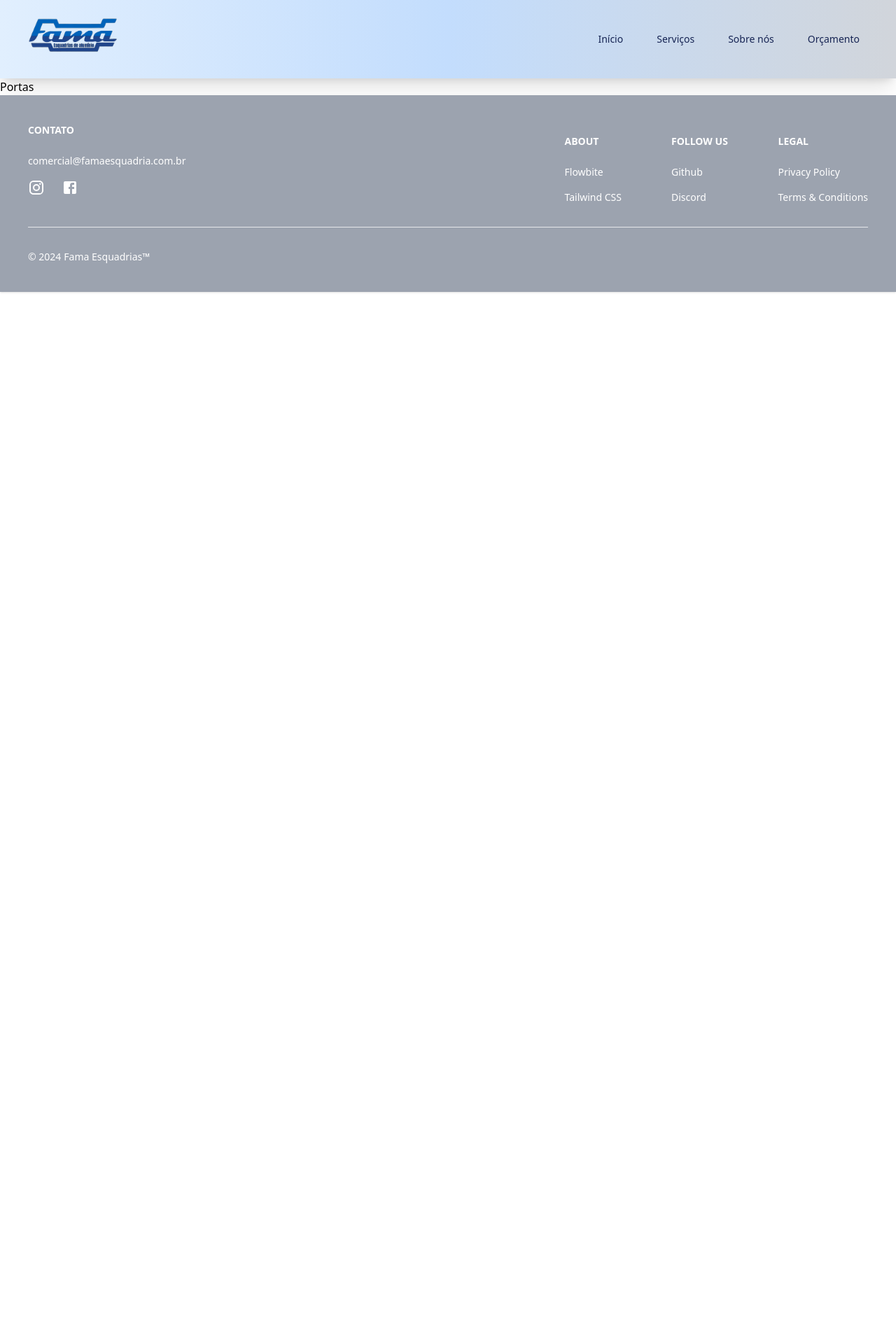
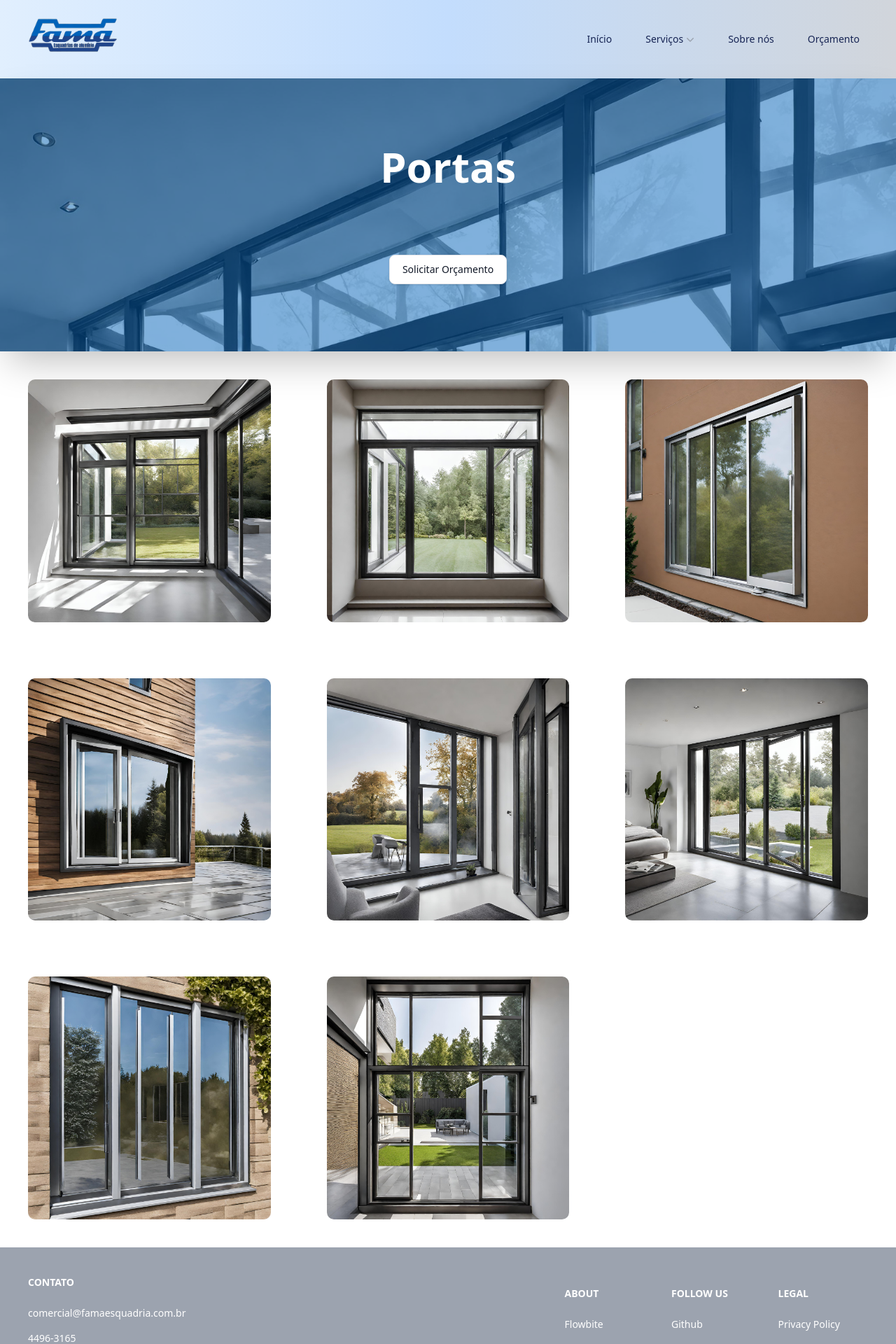
Before and after one commit to ViniciusRotondo/famaesquadrias, a React (Vite) app in the folder famaesquadria/: page /famaesquadrias/portas in a window 1280 px wide. Shown: the top 1920 px of the page at 70% size. Before the commit the page ends 800 px from the top, so only its background shows below. Built offline with nearby package versions, Linux system fonts and the light colour scheme.

Commit message:
Ajustes de responsividade

```diff
--- /dev/null
+++ b/famaesquadria/src/components/Dropbutton/index.jsx
@@ -0,0 +1,100 @@
+import { Fragment } from 'react'
+import { Menu, Transition } from '@headlessui/react'
+import { ChevronDownIcon } from '@heroicons/react/20/solid'
+
+function classNames(...classes) {
+  return classes.filter(Boolean).join(' ')
+}
+
+export default function DropButton() {
+  return (
+    <Menu as="div" className="relative inline-block text-left">
+      <div>
+        <Menu.Button className="inline-flex text-blue-950 hover:text-blue-400 hover:bg-white px-3 py-2 rounded-md text-sm font-medium transition duration-500 ease-in-out">
+          Serviços
+          <ChevronDownIcon className="-mr-1 h-5 w-5 text-gray-400" aria-hidden="true" />
+        </Menu.Button>
+      </div>
+
+      <Transition
+        as={Fragment}
+        enter="transition ease-out duration-100"
+        enterFrom="transform opacity-0 scale-95"
+        enterTo="transform opacity-100 scale-100"
+        leave="transition ease-in duration-75"
+        leaveFrom="transform opacity-100 scale-100"
+        leaveTo="transform opacity-0 scale-95"
+      >
+        <Menu.Items className="absolute right-0 z-10 mt-2 w-56 origin-top-right rounded-md bg-white shadow-lg ring-1 ring-black ring-opacity-5 focus:outline-none">
+          <div className="py-1">
+            <Menu.Item>
+              {({ active }) => (
+                <a
+                  href="/famaesquadrias/janelas"
+                  className={classNames(
+                    active ? 'bg-gray-100 text-gray-900' : 'text-gray-700',
+                    'block px-4 py-2 text-sm'
+                  )}
+                >
+                  Janelas
+                </a>
+              )}
+            </Menu.Item>
+            <Menu.Item>
+              {({ active }) => (
+                <a
+                  href="/famaesquadrias/portas"
+                  className={classNames(
+                    active ? 'bg-gray-100 text-gray-900' : 'text-gray-700',
+                    'block px-4 py-2 text-sm'
+                  )}
+                >
+                  Portas
+                </a>
+              )}
+            </Menu.Item>
+            <Menu.Item>
+              {({ active }) => (
+                <a
+                  href="/famaesquadrias/guarda-corpos"
+                  className={classNames(
+                    active ? 'bg-gray-100 text-gray-900' : 'text-gray-700',
+                    'block px-4 py-2 text-sm'
+                  )}
+                >
+                  Guarda-Corpos
+                </a>
+              )}
+            </Menu.Item>
+              <Menu.Item>
+                {({ active }) => (
+                    <a
+                    href="/famaesquadrias/portoes"
+                    className={classNames(
+                    active ? 'bg-gray-100 text-gray-900' : 'text-gray-700',
+                    'block px-4 py-2 text-sm'
+                    )}
+                    >
+                    Portões
+                  </a>
+                )}
+              </Menu.Item>
+              <Menu.Item>
+                {({ active }) => (
+                    <a
+                  href="/famaesquadrias/espelhos"
+                  className={classNames(
+                    active ? 'bg-gray-100 text-gray-900' : 'text-gray-700',
+                    'block px-4 py-2 text-sm'
+                  )}
+                    >
+                    Espelhos
+                  </a>
+                )}
+              </Menu.Item>
+          </div>
+        </Menu.Items>
+      </Transition>
+    </Menu>
+  )
+}
--- a/famaesquadria/src/components/FooterFama/index.jsx
+++ b/famaesquadria/src/components/FooterFama/index.jsx
@@ -11,6 +11,8 @@ const FooterFama = () => {
           <Footer.Title title="contato"  className="text-white"/>
               <Footer.LinkGroup col className="text-white">
                 <Footer.Link href="#">comercial@famaesquadria.com.br</Footer.Link>
+                <p>4496-3165</p>
+                <a href='https://api.whatsapp.com/send?phone=5511947235282' target='blank'>(11)94723-5282</a>
                 <div className="flex flex-row">
                   <Footer.Link href="#"><InstagramIcon /></Footer.Link>
                   <Footer.Link href="#"><FacebookIcon /></Footer.Link>
--- a/famaesquadria/src/components/GalleryImage/index.jsx
+++ b/famaesquadria/src/components/GalleryImage/index.jsx
@@ -13,7 +13,7 @@ const GalleryImage = ({ images }) => {
     }
 
     return(
-        <div className="gap-10 p-20 shadow-sm grid" style={{gridTemplateColumns:"repeat(auto-fill, minmax(250px, 2fr)"}}>
+        <div className="gap-20 p-10 shadow-sm grid" style={{gridTemplateColumns:"repeat(auto-fill, minmax(250px, 2fr)"}}>
             {images.map((image) => (
             <div className="relative overflow-hidden cursor-pointer rounded-lg hover:-translate-y-3 hover:shadow-md" key={image.id} onClick={() => openModal(image) }>
                 <img className="transform hover:scale-110" src={image.url} alt={image.title} style={{width:'100%', height:'100%', borderRadius:'10px', transition:'transform 0.3 ease'}}></img>
@@ -24,7 +24,7 @@ const GalleryImage = ({ images }) => {
             ))}
             {selectedImage && (
              <div className="fixed top-0 left-0 w-full h-full bg-black bg-opacity-80 flex items-center justify-center" onClick={closeModal}>
-                <img className="w-2/5 h-4/5" src={selectedImage.url} alt={selectedImage.title}></img>
+                <img className="lg:w-2/5 lg:h-4/5 min-[320px]:w-4/5 min-[320px]:h-4/5 md:w-3/5 md:h-4/5 min-[1100px]:w-2/5 min-[1100px]:h-4/5" src={selectedImage.url} alt={selectedImage.title}></img>
                 <div className="absolute bottom-5 left-1/2 transform -translate-x-1/2 bg-white bg-opacity-90 p-5 rounded-xl shadow-blue-500">
                     <h2 className="mt-0 text-center text-blue-950 text-2xl mb-4">{selectedImage.title}</h2>
                     <Button className="px-5 py-2" color='gray' onClick={closeModal}>Close</Button>
--- a/famaesquadria/src/components/Header/index.jsx
+++ b/famaesquadria/src/components/Header/index.jsx
@@ -1,25 +1,28 @@
 import { useState } from "react";
 import imgFama from "/fama.svg";
+import DropButton from '../Dropbutton'
 
 
 const Header = () => {
   const [menuOpn, setMenuOpn] = useState(false);
+  const [serviceOpn, setServiceOpn] = useState(false)
 
   return (
+    <>
       <nav className="bg-gradient-to-r from-blue-100 via-blue-200 to-gray-300 shadow-xl">
         <div className="max-w-full mx-auto px-8 sm:px-10 lg:px-10">
           <div className="flex items-center justify-between h-28">
             <div className="flex items-center">
-              <a href="#" className="flex-shrink-0">
+              <a href="/famaesquadrias/" className="flex-shrink-0">
                 <img className="h-32 w-32" src={imgFama} alt="Logotipo fama" />
               </a>
             </div>
             <div className="hidden md:block">
                 <div className="flex items-baseline space-x-6">
-                  <a href="#" className="text-blue-950 hover:text-blue-400 hover:bg-white px-3 py-2 rounded-md text-sm font-medium transition duration-500 ease-in-out ">Início</a>
-                  <a href="#" className="text-blue-950 hover:text-blue-400 hover:bg-white px-3 py-2 rounded-md text-sm font-medium transition duration-500 ease-in-out">Serviços</a>
+                  <a href="/famaesquadrias" className="text-blue-950 hover:text-blue-400 hover:bg-white px-3 py-2 rounded-md text-sm font-medium transition duration-500 ease-in-out ">Início</a>
+                  <DropButton />
                   <a href="#" className="text-blue-950 hover:text-blue-400 hover:bg-white px-3 py-2 rounded-md text-sm font-medium transition duration-500 ease-in-out">Sobre nós</a>
-                  <a href="#" className="text-blue-950 hover:text-blue-400 hover:bg-white px-3 py-2 rounded-md text-sm font-medium transition duration-500 ease-in-out">Orçamento</a>
+                  <a href='https://api.whatsapp.com/send?phone=5511947235282' target='blank' className="text-blue-950 hover:text-blue-400 hover:bg-white px-3 py-2 rounded-md text-sm font-medium transition duration-500 ease-in-out">Orçamento</a>
                 </div>
               </div>
             <div className="mr-2 flex md:hidden">
@@ -33,13 +36,12 @@ const Header = () => {
         </div>
           {menuOpn == true ? (
           <div className="px-2 pt-2 pb-3 sm:px-3">
-            <a href="#" className="text-blue-950 hover:text-blue-400 hover:bg-white block px-3 py-2 rounded-md text-base font-medium transition duration-500 ease-in-out">Início</a>
-            <a href="#" className="text-blue-950 hover:text-blue-400 hover:bg-white block px-3 py-2 rounded-md text-base font-medium transition duration-500 ease-in-out">Serviços</a>
-            <a href="#" className="text-blue-950 hover:text-blue-400 hover:bg-white block px-3 py-2 rounded-md text-base font-medium transition duration-500 ease-in-out">Sobre</a>
-            <a href="#" className="text-blue-950 hover:text-blue-400 hover:bg-white block px-3 py-2 rounded-md text-base font-medium transition duration-500 ease-in-out">Orçamento</a>
+            <a href="/famaesquadrias" className="text-blue-950 hover:text-blue-400 hover:bg-white block px-3 py-2 rounded-md text-base font-medium transition duration-500 ease-in-out" onClick={() => setMenuOpn(!menuOpn)}>Início</a>
+            <a href='https://api.whatsapp.com/send?phone=5511947235282' target='blank' className="text-blue-950 hover:text-blue-400 hover:bg-white block px-3 py-2 rounded-md text-base font-medium transition duration-500 ease-in-out" onClick={() => setMenuOpn(!menuOpn)}>Orçamento</a>
           </div>
           ): null}
-      </nav>
+        </nav>
+        </>
   );
 };
 
--- a/famaesquadria/src/pages/Espelhos/index.jsx
+++ b/famaesquadria/src/pages/Espelhos/index.jsx
@@ -1,9 +1,35 @@
-const Espelho = () => {
+import janelaImg from '/janelaImg.png'
+import { Button } from "flowbite-react";
+import { useState } from 'react';
+import GalleryImage from '../../components/GalleryImage';
+import janela1 from '/janela1.png'
+
+
+const Espelhos = () => {
+    const [images, setImages] = useState([
+        {id: 1, url: "./janela1.png" , title: 'Janela'},
+        {id: 2, url: './janela2.png' , title: 'Janela1'},
+        {id: 3, url: './janela3.png' , title: 'Janela2'},
+        {id: 4, url: './janela4.png' , title: 'Janela3'},
+        {id: 5, url: './janela5.png' , title: 'Janela4'},
+        {id: 6, url: './janela6.png' , title: 'Janela5'},
+        {id: 7, url: './janela7.png' , title: 'Janela6'},
+        {id: 8, url: './janela8.png' , title: 'Janela7'}
+    ])
     return(
-        <h1>
-            Espelho
-        </h1>
+        <>
+            <div className="flex items-center justify-center flex-col shadow-2xl" style={{backgroundImage: `url(${janelaImg})`, backgroundRepeat: 'no-repeat', backgroundSize: 'cover', backgroundAttachment: 'fixed'}}>
+                <h1 className='p-24 text-center text-gray-200 font-bold lg:text-7xl md:text-2xl sm:text-lg'>Espelhos</h1>
+                <Button color='gray'className='mb-24 shadow' href='https://api.whatsapp.com/send?phone=5511947235282' target='blank'>
+                    Solicitar Orçamento
+                </Button>
+            </div>
+
+            <div className='text-center mt-30'>
+                <GalleryImage images={images}/>
+            </div>
+        </>
     )
 }
 
-export default Espelho
+export default Espelhos
--- a/famaesquadria/src/pages/Guarda-corpo/index.jsx
+++ b/famaesquadria/src/pages/Guarda-corpo/index.jsx
@@ -1,8 +1,35 @@
+import janelaImg from '/janelaImg.png'
+import { Button } from "flowbite-react";
+import { useState } from 'react';
+import GalleryImage from '../../components/GalleryImage';
+import janela1 from '/janela1.png'
+
+
 const GuardaCorpo = () => {
+    const [images, setImages] = useState([
+        {id: 1, url: "./janela1.png" , title: 'Janela'},
+        {id: 2, url: './janela2.png' , title: 'Janela1'},
+        {id: 3, url: './janela3.png' , title: 'Janela2'},
+        {id: 4, url: './janela4.png' , title: 'Janela3'},
+        {id: 5, url: './janela5.png' , title: 'Janela4'},
+        {id: 6, url: './janela6.png' , title: 'Janela5'},
+        {id: 7, url: './janela7.png' , title: 'Janela6'},
+        {id: 8, url: './janela8.png' , title: 'Janela7'}
+    ])
     return(
-        <h1>
-            GuardaCorpo
-        </h1>
+        <>
+            <div className="flex items-center justify-center flex-col shadow-2xl" style={{backgroundImage: `url(${janelaImg})`, backgroundRepeat: 'no-repeat', backgroundSize: 'cover', backgroundAttachment: 'fixed'}}>
+                <h1 className='p-24 text-center text-white font-bold lg:text-6xl md:text-2xl sm:text-lg'>Guarda-Corpo
+            </h1>
+                <Button color='gray'className='mb-24 shadow' href='https://api.whatsapp.com/send?phone=5511947235282' target='blank'>
+                    Solicitar Orçamento
+                </Button>
+            </div>
+
+            <div className='text-center mt-30'>
+                <GalleryImage images={images}/>
+            </div>
+        </>
     )
 }
 
--- a/famaesquadria/src/pages/Home/index.jsx
+++ b/famaesquadria/src/pages/Home/index.jsx
@@ -33,13 +33,15 @@ const Home = () => {
             imgSrc={janela}
             >
                 <h5 className="text-2xl font-bold tracking-tight text-blue-950 dark:text-white">
-                    Janelas
+                    Portas
                 </h5>
                 <p className="font-normal text-gray-600 dark:text-gray-400">
                 Transforme sua casa com elegância e durabilidade. Nossas janelas de alumínio oferecem qualidade incomparável e design moderno para o seu lar.
                 </p>
                 <Button color='blue' pill>
-                    Ver mais
+                    <a href='/famaesquadrias/portas'>
+                        Ver mais
+                    </a>
                 </Button>
             </Card>
 
@@ -49,13 +51,15 @@ const Home = () => {
             imgSrc={janela}
             >
                 <h5 className="text-2xl font-bold tracking-tight text-blue-950 dark:text-white">
-                    Janelas
+                    Guarda-Corpos
                 </h5>
                 <p className="font-normal text-gray-600 dark:text-gray-400">
                 Transforme sua casa com elegância e durabilidade. Nossas janelas de alumínio oferecem qualidade incomparável e design moderno para o seu lar.
                 </p>
                 <Button color='blue' pill>
-                    Ver mais
+                    <a href="/famaesquadrias/guarda-corpos">
+                        Ver mais
+                    </a>
                 </Button>
             </Card>
 
@@ -65,13 +69,15 @@ const Home = () => {
             imgSrc={janela}
             >
                 <h5 className="text-2xl font-bold tracking-tight text-blue-950 dark:text-white">
-                    Janelas
+                    Portões
                 </h5>
                 <p className="font-normal text-gray-600 dark:text-gray-400">
                 Transforme sua casa com elegância e durabilidade. Nossas janelas de alumínio oferecem qualidade incomparável e design moderno para o seu lar.
                 </p>
                 <Button color='blue' pill>
-                    Ver mais
+                    <a href="/famaesquadrias/portoes">
+                        Ver mais
+                    </a>
                 </Button>
             </Card>
 
@@ -81,22 +87,24 @@ const Home = () => {
             imgSrc={janela}
             >
                 <h5 className="text-2xl font-bold tracking-tight text-blue-950 dark:text-white">
-                    Janelas
+                    Espelhos
                 </h5>
                 <p className="font-normal text-gray-600 dark:text-gray-400">
                 Transforme sua casa com elegância e durabilidade. Nossas janelas de alumínio oferecem qualidade incomparável e design moderno para o seu lar.
                 </p>
                 <Button color='blue' pill>
-                    Ver mais
+                    <a href="/famaesquadrias/espelhos">
+                        Ver mais
+                    </a>
                 </Button>
             </Card>
         </div>
-        <div className=" bg-gradient-to-r from-blue-100 via-gray-300 to-blue-100 shadow items-center justify-center">
-            <h1 className="font-bold text-blue-950 lg:text-6xl md:text-2xl sm:text-lg text-center p-8">
+        <div className=" bg-gradient-to-r from-blue-100 via-gray-300 to-blue-100 shadow items-center justify-center sm:pl-4 sm:text-center min-[320px]:p-4">
+            <h1 className="font-bold text-blue-950 lg:text-6xl md:text-2xl sm:text-xl text-center p-8">
             QUEM SOMOS
             </h1>
             <Footer.Divider color="black" className="shadow-lg"/>
-            <p className="lg:px-32 md:px-18 sm:px-12 text-blue-900 font-mono lg:text-2xl sm:text-sm md:text-md pb-20">
+            <p className="lg:px-32 md:px-18 sm:px-32 text-blue-900 font-mono lg:text-2xl sm:text-sm md:text-md pb-20">
             Desde 2011, a Fama Esquadria de Alumínio tem sido a referência em qualidade e comprometimento no mercado de Itupeva e região. Com uma trajetória pautada pela excelência, estamos empenhados em oferecer soluções de alto padrão para atender às necessidades únicas de cada cliente. Nossa dedicação em fornecer produtos e serviços de qualidade superior nos destaca como líderes no setor, e estamos comprometidos em continuar superando as expectativas dos nossos clientes.
             </p>
         </div>
--- a/famaesquadria/src/pages/Portas/index.jsx
+++ b/famaesquadria/src/pages/Portas/index.jsx
@@ -1,8 +1,35 @@
+import janelaImg from '/janelaImg.png'
+import { Button } from "flowbite-react";
+import { useState } from 'react';
+import GalleryImage from '../../components/GalleryImage';
+import janela1 from '/janela1.png'
+
+
 const Portas = () => {
+    const [images, setImages] = useState([
+        {id: 1, url: "./janela1.png" , title: 'Janela'},
+        {id: 2, url: './janela2.png' , title: 'Janela1'},
+        {id: 3, url: './janela3.png' , title: 'Janela2'},
+        {id: 4, url: './janela4.png' , title: 'Janela3'},
+        {id: 5, url: './janela5.png' , title: 'Janela4'},
+        {id: 6, url: './janela6.png' , title: 'Janela5'},
+        {id: 7, url: './janela7.png' , title: 'Janela6'},
+        {id: 8, url: './janela8.png' , title: 'Janela7'}
+    ])
     return(
-        <h1>
-            Portas
-        </h1>
+        <>
+            <div className="flex items-center justify-center flex-col shadow-2xl" style={{backgroundImage: `url(${janelaImg})`, backgroundRepeat: 'no-repeat', backgroundSize: 'cover', backgroundAttachment: 'fixed'}}>
+                <h1 className='p-24 text-center text-white font-bold lg:text-6xl md:text-2xl sm:text-lg'>Portas
+            </h1>
+                <Button color='gray'className='mb-24 shadow' href='https://api.whatsapp.com/send?phone=5511947235282' target='blank'>
+                    Solicitar Orçamento
+                </Button>
+            </div>
+
+            <div className='text-center mt-30'>
+                <GalleryImage images={images}/>
+            </div>
+        </>
     )
 }
 
--- a/famaesquadria/src/pages/Portoes/index.jsx
+++ b/famaesquadria/src/pages/Portoes/index.jsx
@@ -1,8 +1,35 @@
+import janelaImg from '/janelaImg.png'
+import { Button } from "flowbite-react";
+import { useState } from 'react';
+import GalleryImage from '../../components/GalleryImage';
+import janela1 from '/janela1.png'
+
+
 const Portoes = () => {
+    const [images, setImages] = useState([
+        {id: 1, url: "./janela1.png" , title: 'Janela'},
+        {id: 2, url: './janela2.png' , title: 'Janela1'},
+        {id: 3, url: './janela3.png' , title: 'Janela2'},
+        {id: 4, url: './janela4.png' , title: 'Janela3'},
+        {id: 5, url: './janela5.png' , title: 'Janela4'},
+        {id: 6, url: './janela6.png' , title: 'Janela5'},
+        {id: 7, url: './janela7.png' , title: 'Janela6'},
+        {id: 8, url: './janela8.png' , title: 'Janela7'}
+    ])
     return(
-        <h1>
-            Portoes
-        </h1>
+        <>
+            <div className="flex items-center justify-center flex-col shadow-2xl" style={{backgroundImage: `url(${janelaImg})`, backgroundRepeat: 'no-repeat', backgroundSize: 'cover', backgroundAttachment: 'fixed'}}>
+                <h1 className='p-24 text-center text-white font-bold lg:text-6xl md:text-2xl sm:text-lg'>Portão
+            </h1>
+                <Button color='gray'className='mb-24 shadow' href='https://api.whatsapp.com/send?phone=5511947235282' target='blank'>
+                    Solicitar Orçamento
+                </Button>
+            </div>
+
+            <div className='text-center mt-30'>
+                <GalleryImage images={images}/>
+            </div>
+        </>
     )
 }
 
```
Also changed, not shown: famaesquadria/src/components/Header/header.jsx (deleted), famaesquadria/src/pages/Home/home.css (deleted).
